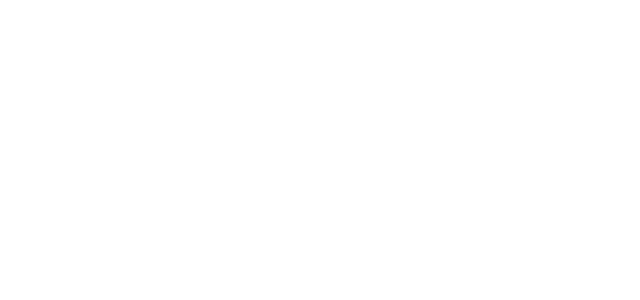
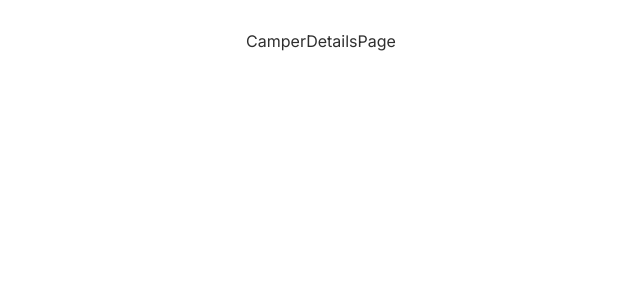
Before and after one commit to Kamila-Lohvynenko/adverts, a React (Vite) app: page /catalog/1 in a window 1280 px wide. Before the commit this address had no page. Shown: the top 300 px of the page, without its empty margins (319-959 px from the left). Built offline with nearby package versions, Linux system fonts and the light colour scheme.

Commit message:
add fonts and modern-normalize

```diff
--- a/package.json
+++ b/package.json
@@ -10,6 +10,8 @@
     "preview": "vite preview"
   },
   "dependencies": {
+    "clsx": "^2.1.1",
+    "modern-normalize": "^3.0.1",
     "react": "^18.3.1",
     "react-dom": "^18.3.1",
     "react-router-dom": "^6.26.2"
--- a/src/components/App.jsx
+++ b/src/components/App.jsx
@@ -3,10 +3,10 @@
 import { Route, Routes } from "react-router-dom";
 
 const HomePage = lazy(() => import("../pages/HomePage/HomePage"));
-const FavoritesPage = lazy(() =>
-  import("../pages/FavoritesPage/FavoritesPage")
+const CatalogPage = lazy(() => import("../pages/CatalogPage/CatalogPage"));
+const CamperDetailsPage = lazy(() =>
+  import("../pages/CamperDetailsPage/CamperDetailsPage")
 );
-const CatalogPage = lazy(() => import("../pages/CatalogPage/CatalogPage"));
 
 function App() {
   return (
@@ -14,8 +14,8 @@
       <Suspense fallback={null}>
         <Routes>
           <Route path="/" element={<HomePage />} />
-          <Route path="/favorites" element={<FavoritesPage />} />
           <Route path="/catalog" element={<CatalogPage />} />
+          <Route path="/catalog/:id" element={<CamperDetailsPage />} />
         </Routes>
       </Suspense>
     </>
--- a/src/index.css
+++ b/src/index.css
@@ -1,5 +1,60 @@
-:root {
-  font-family: Inter, system-ui, Avenir, Helvetica, Arial, sans-serif;
-  line-height: 1.5;
+/* fonts */
+
+@import url("https://fonts.googleapis.com/css2?family=Inter:ital,opsz@0,14..32;1,14..32&display=swap"); /* regular */
+@import url("https://fonts.googleapis.com/css2?family=Inter:ital,opsz,wght@0,14..32,500;1,14..32,500&display=swap"); /* medium */
+@import url("https://fonts.googleapis.com/css2?family=Inter:ital,opsz,wght@0,14..32,600;1,14..32,600&display=swap"); /* semi-bold */
+
+body {
+  font-family: Inter;
   font-weight: 400;
+  color: #2f2f2f;
 }
+
+/* reset styles */
+*,
+*::after,
+*::before {
+  box-sizing: border-box;
+}
+
+h1,
+h2,
+h3,
+h4,
+h5,
+h6,
+p {
+  margin: 0;
+}
+
+p:last-child {
+  margin-bottom: 0;
+}
+
+ul,
+ol {
+  margin: 0;
+  padding: 0;
+  list-style: none;
+}
+
+a {
+  display: block;
+  color: currentColor;
+  text-decoration: none;
+}
+
+button {
+  padding: 0;
+  border: none;
+  font: inherit;
+  color: inherit;
+  background-color: transparent;
+  cursor: pointer;
+}
+
+img {
+  display: block;
+  max-width: 100%;
+  height: auto;
+}
--- a/src/main.jsx
+++ b/src/main.jsx
@@ -1,5 +1,6 @@
 import { StrictMode } from "react";
 import { createRoot } from "react-dom/client";
+import "modern-normalize";
 import "./index.css";
 import App from "./components/App";
 import { BrowserRouter } from "react-router-dom";
--- /dev/null
+++ b/src/pages/CamperDetailsPage/CamperDetailsPage.jsx
@@ -0,0 +1,5 @@
+const CamperDetailsPage = () => {
+  return <div>CamperDetailsPage</div>;
+};
+
+export default CamperDetailsPage;
--- a/src/pages/FavoritesPage/FavoritesPage.jsx
+++ /dev/null
@@ -1,5 +0,0 @@
-const FavoritesPage = () => {
-  return <div>FavoritesPage</div>;
-};
-
-export default FavoritesPage;
```
Also changed, not shown: src/pages/CamperDetailsPage/CamperDetailsPage.module.css (added), 1 other file (tests, documents, lock files or other folders).
